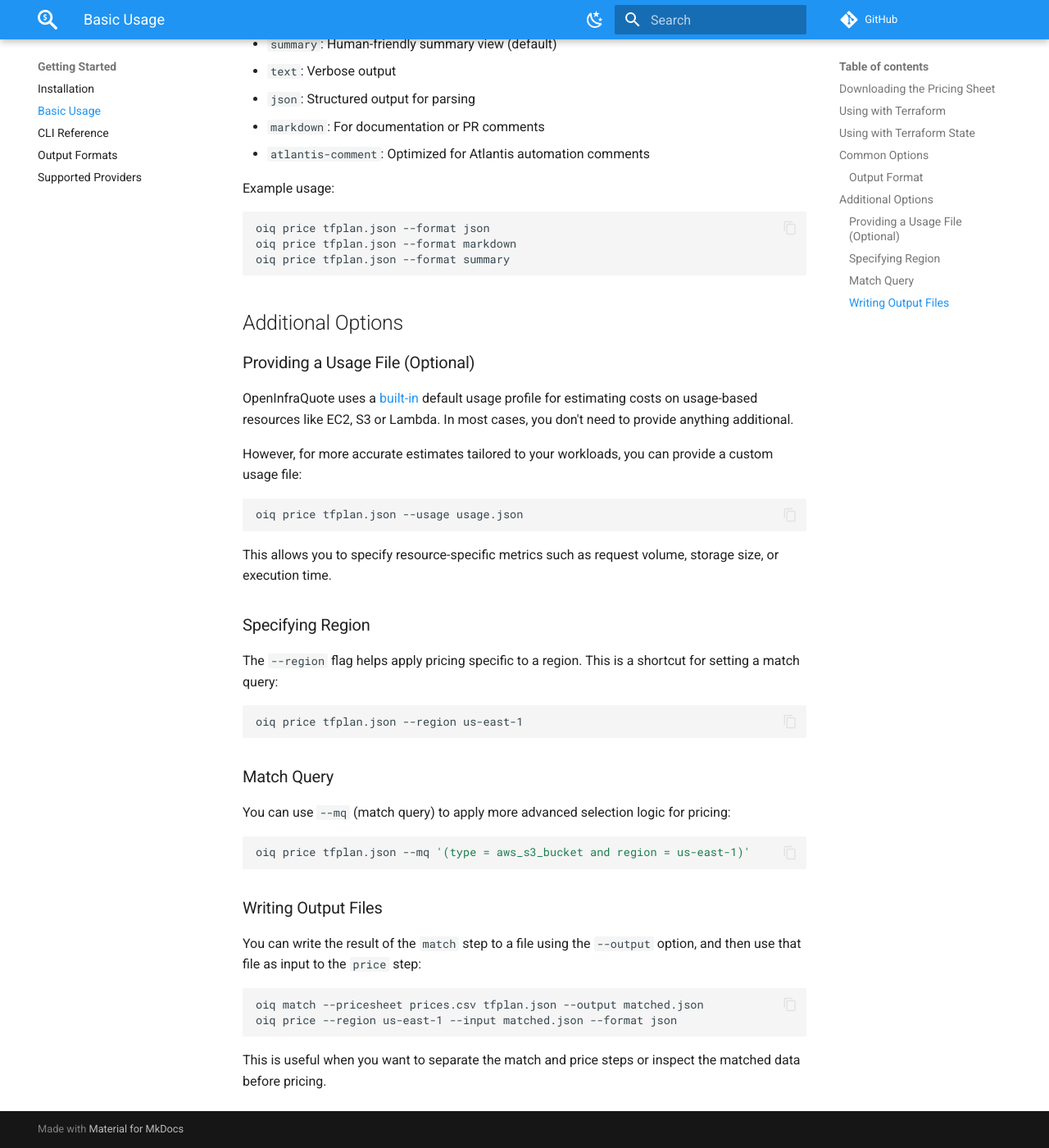
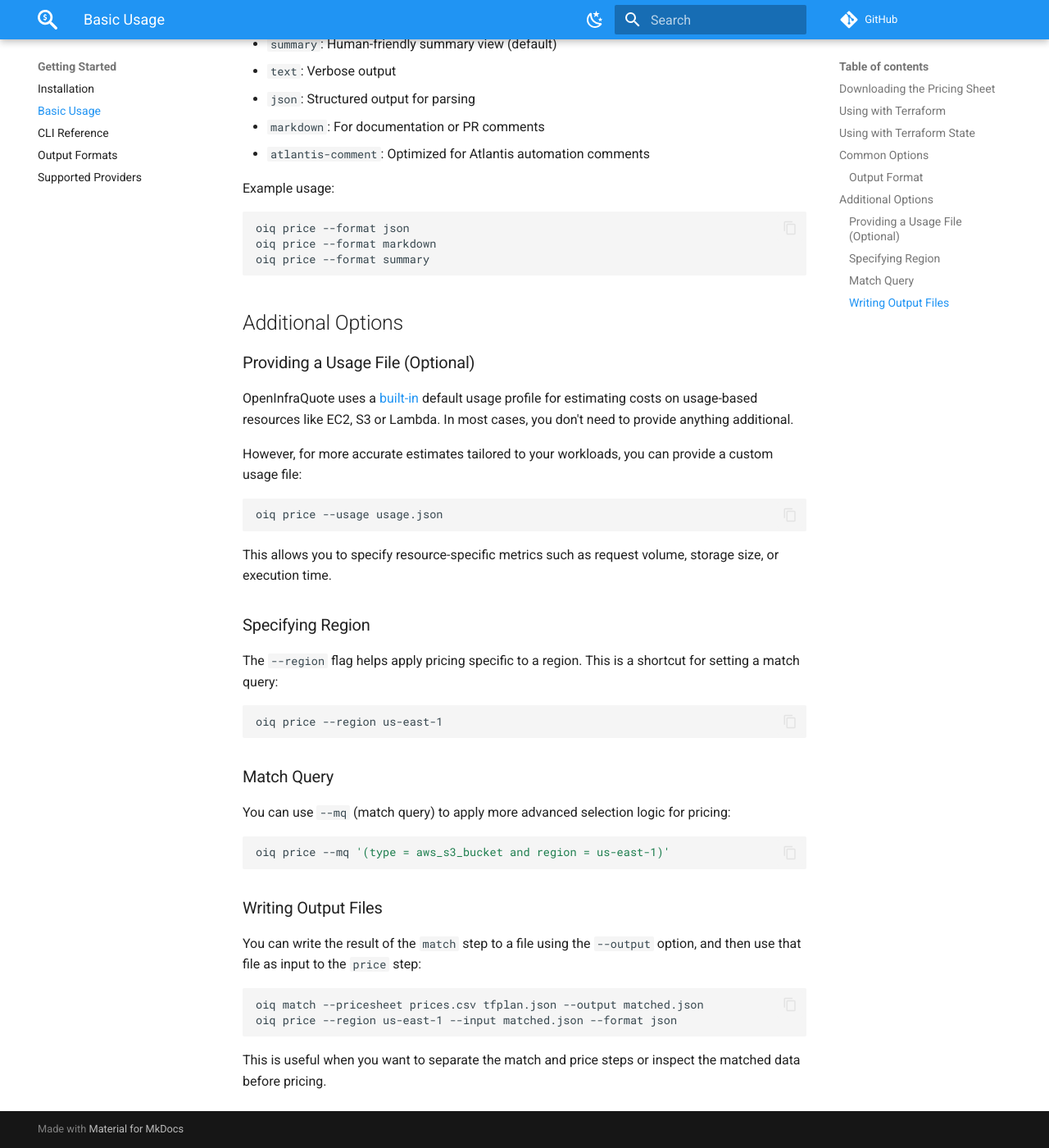
Before and after one commit to terrateamio/openinfraquote, an MkDocs documentation site: the page built from docs/getting-started/basic-usage.md, in a window 1280 px wide and 1400 px high, scrolled down 1216 px. Shown: the whole window at 82% size. Built offline with MkDocs 1.6.1 and Material for MkDocs 9.7.7, drawn with Linux system fonts in a browser that asks for light colours; comment, search, counter and statistics services are not loaded.

Commit message:
REFACTOR price does not take tfplan.json

````diff
--- a/docs/getting-started/basic-usage.md
+++ b/docs/getting-started/basic-usage.md
@@ -56,9 +56,9 @@ By default, OpenInfraQuote outputs results in the `text` format. You can also ch
 Example usage:
 
 ```bash
-oiq price tfplan.json --format json
-oiq price tfplan.json --format markdown
-oiq price tfplan.json --format summary
+oiq price --format json
+oiq price --format markdown
+oiq price --format summary
 ```
 
 ## Additional Options
@@ -70,7 +70,7 @@ OpenInfraQuote uses a [built-in](https://github.com/terrateamio/openinfraquote/b
 However, for more accurate estimates tailored to your workloads, you can provide a custom usage file:
 
 ```bash
-oiq price tfplan.json --usage usage.json
+oiq price --usage usage.json
 ```
 
 This allows you to specify resource-specific metrics such as request volume, storage size, or execution time.
@@ -79,7 +79,7 @@ This allows you to specify resource-specific metrics such as request volume, sto
 The `--region` flag helps apply pricing specific to a region. This is a shortcut for setting a match query:
 
 ```bash
-oiq price tfplan.json --region us-east-1
+oiq price --region us-east-1
 ```
 
 ### Match Query
@@ -87,7 +87,7 @@ oiq price tfplan.json --region us-east-1
 You can use `--mq` (match query) to apply more advanced selection logic for pricing:
 
 ```bash
-oiq price tfplan.json --mq '(type = aws_s3_bucket and region = us-east-1)'
+oiq price --mq '(type = aws_s3_bucket and region = us-east-1)'
 ```
 
 ### Writing Output Files
````
